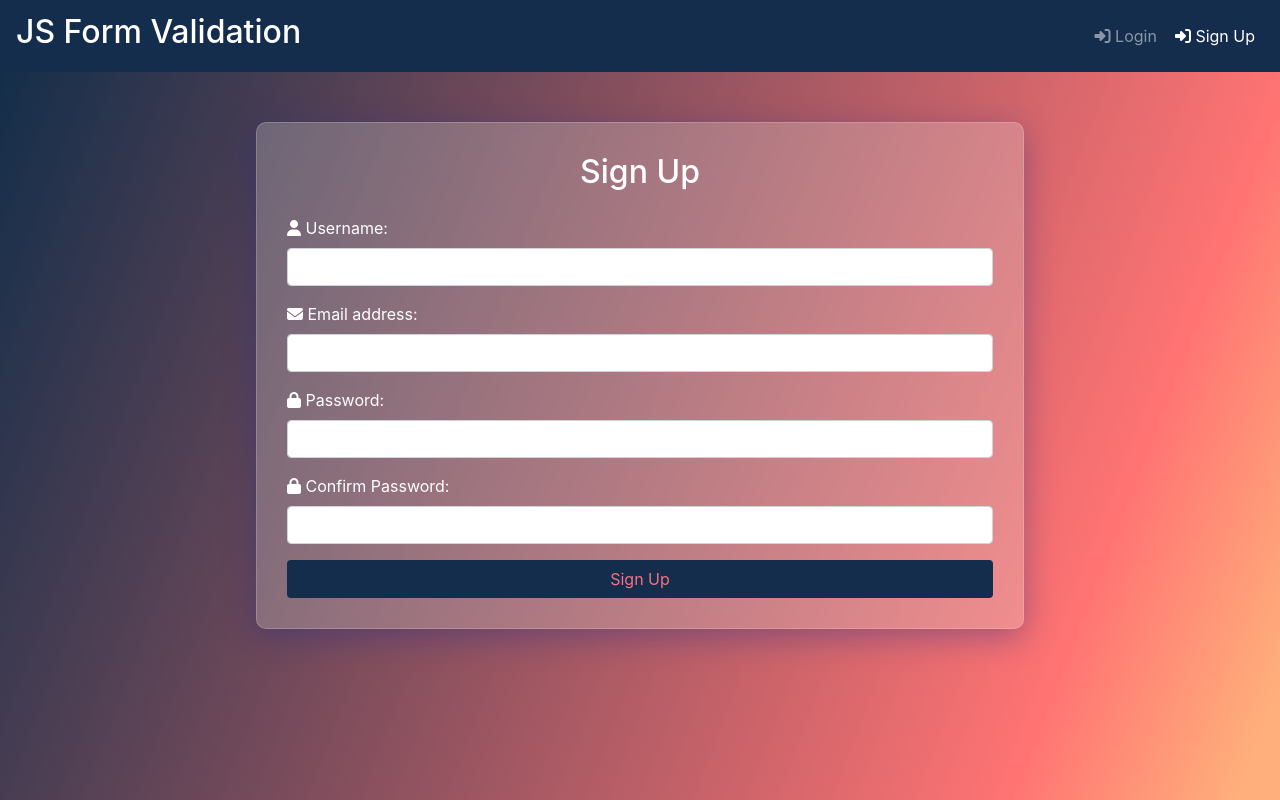
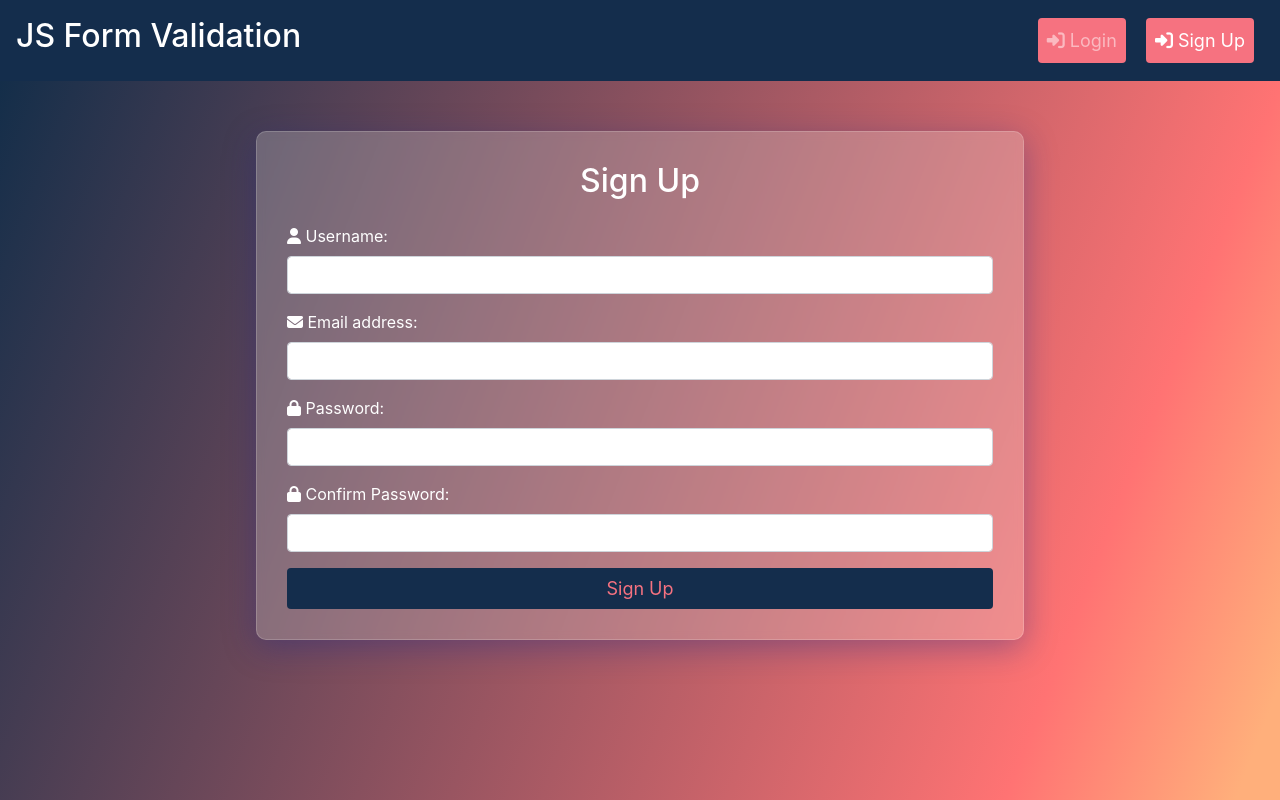
Before and after one commit to swathiselvam1999/JAVASCRIPT-Git, a plain HTML site: page index.html in a window 1280 px wide. Drawn offline with nearby package versions, Linux system fonts and the light colour scheme.

Commit message:
Update style.css

```diff
--- a/style.css
+++ b/style.css
@@ -24,7 +24,7 @@ body {
       cursor: pointer;
   }
   .error-message {
-    color: #dc3545;
+      color: black;
       font-size: 80%;
       margin-top: 5px;
   }
@@ -34,11 +34,11 @@ body {
   .btn{
       background-color:#142d4c;
       color: #f67280;
+      font-size: large;
   }
   .btn:hover{
     background-color: #f67280;
     color:#142d4c;
-
   }
   .add{
       background-color:#142d4c;
@@ -52,3 +52,8 @@ body {
     background-color:#142d4c;
     color: #f67280;
   }
+  .navbar .nav-link{
+    background-color: #f67280;
+    color: #142d4c;
+    margin: 10px;
+  }
```
Lines whose indentation alone changed are shown as unchanged.
